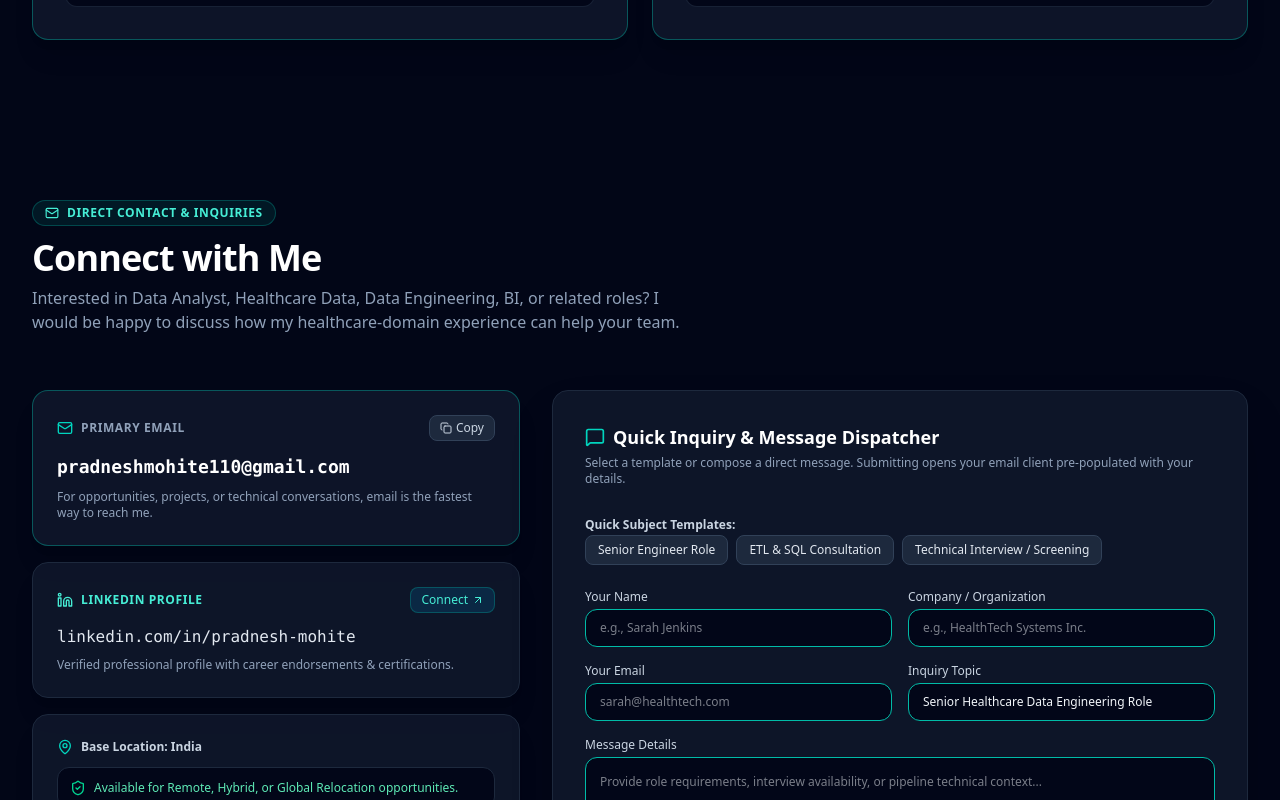
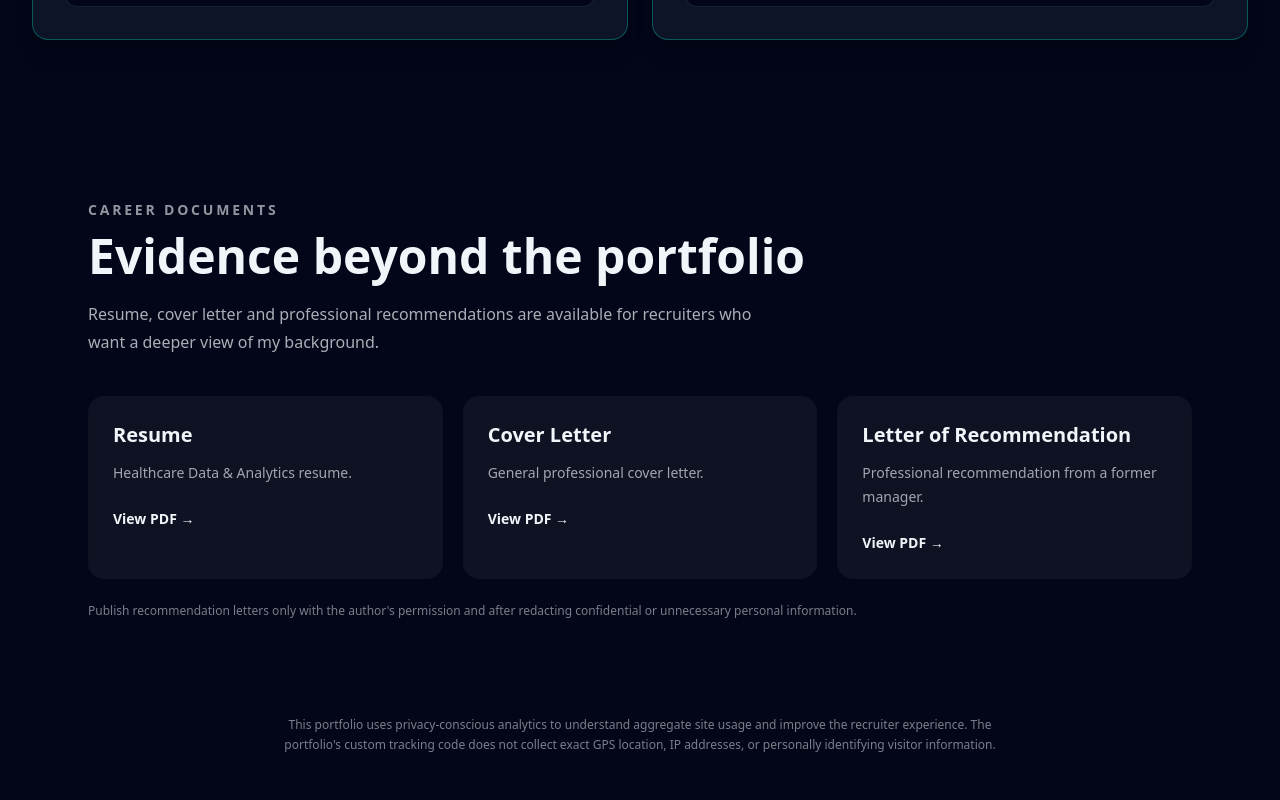
Before and after one commit to pradneshrm/Portfolio-new, a React (Vite) app: page / in a window 1280 px wide. Shown: the part 7800-8600 px from the top of the page. Built offline with nearby package versions, Linux system fonts and the light colour scheme; a web font is replaced by a local one.

Commit message:
Add files via upload

```diff
--- a/src/App.tsx
+++ b/src/App.tsx
@@ -40,6 +40,8 @@ export default function App() {
           <CertificationsAwardsSection />
 
           <EducationSection />
+      <CareerDocuments />
+      <AnalyticsNotice />
 
           <ContactSection />
         </main>
--- a/src/components/AnalyticsNotice.tsx
+++ b/src/components/AnalyticsNotice.tsx
@@ -1,2 +1,12 @@
 import React from 'react';
-export default function AnalyticsNotice() { return <p className="mx-auto max-w-3xl px-6 py-4 text-center text-xs leading-5 opacity-50">This portfolio uses privacy-conscious analytics to understand aggregate site usage and improve the recruiter experience. No exact GPS location, IP address, or personally identifying visitor information is collected by the portfolio's custom tracking code.</p>; }
+
+export default function AnalyticsNotice() {
+  return (
+    <p className="mx-auto max-w-3xl px-6 py-4 text-center text-xs leading-5 opacity-50">
+      This portfolio uses privacy-conscious analytics to understand aggregate
+      site usage and improve the recruiter experience. The portfolio&apos;s
+      custom tracking code does not collect exact GPS location, IP addresses,
+      or personally identifying visitor information.
+    </p>
+  );
+}
--- a/src/components/CareerDocuments.tsx
+++ b/src/components/CareerDocuments.tsx
@@ -2,17 +2,67 @@ import React from 'react';
 import { trackPortfolioEvent } from '../lib/portfolioAnalytics';
 
 const documents = [
-  { title:'Resume', description:'Healthcare Data & Analytics resume.', href:'/portfolio-new/documents/resume.pdf', event:'resume_click' as const },
-  { title:'Cover Letter', description:'General professional cover letter.', href:'/portfolio-new/documents/cover-letter.pdf', event:'cover_letter_click' as const },
-  { title:'Letter of Recommendation', description:'Professional recommendation from a former manager.', href:'/portfolio-new/documents/lor-manager-1.pdf', event:'lor_click' as const },
+  {
+    title: 'Resume',
+    description: 'Healthcare Data & Analytics resume.',
+    href: '/Portfolio-new/documents/resume.pdf',
+    event: 'resume_click' as const,
+  },
+  {
+    title: 'Cover Letter',
+    description: 'General professional cover letter.',
+    href: '/Portfolio-new/documents/cover-letter.pdf',
+    event: 'cover_letter_click' as const,
+  },
+  {
+    title: 'Letter of Recommendation',
+    description: 'Professional recommendation from a former manager.',
+    href: '/Portfolio-new/documents/lor-manager-1.pdf',
+    event: 'lor_click' as const,
+  },
 ];
 
 export default function CareerDocuments() {
-  return <section id="documents" className="py-20"><div className="mx-auto max-w-6xl px-6">
-    <p className="mb-3 text-sm font-semibold uppercase tracking-[0.2em] opacity-60">Career Documents</p>
-    <h2 className="text-3xl font-bold md:text-5xl">Evidence beyond the portfolio</h2>
-    <p className="mt-5 max-w-2xl text-base leading-7 opacity-70">Resume, cover letter and professional recommendations are available for recruiters who want a deeper view of my background.</p>
-    <div className="mt-10 grid gap-5 md:grid-cols-3">{documents.map(doc => <a key={doc.title} href={doc.href} target="_blank" rel="noreferrer" onClick={() => trackPortfolioEvent(doc.event)} className="group rounded-2xl border border-black/10 bg-white/5 p-6 transition hover:-translate-y-1"><h3 className="text-xl font-semibold">{doc.title}</h3><p className="mt-3 text-sm leading-6 opacity-65">{doc.description}</p><span className="mt-6 inline-block text-sm font-semibold">View PDF →</span></a>)}</div>
-    <p className="mt-6 text-xs opacity-50">Publish recommendation letters only with the author's permission and redact confidential or personal information.</p>
-  </div></section>;
+  return (
+    <section id="documents" className="py-20">
+      <div className="mx-auto max-w-6xl px-6">
+        <p className="mb-3 text-sm font-semibold uppercase tracking-[0.2em] opacity-60">
+          Career Documents
+        </p>
+        <h2 className="text-3xl font-bold md:text-5xl">
+          Evidence beyond the portfolio
+        </h2>
+        <p className="mt-5 max-w-2xl text-base leading-7 opacity-70">
+          Resume, cover letter and professional recommendations are available
+          for recruiters who want a deeper view of my background.
+        </p>
+
+        <div className="mt-10 grid gap-5 md:grid-cols-3">
+          {documents.map((doc) => (
+            <a
+              key={doc.title}
+              href={doc.href}
+              target="_blank"
+              rel="noreferrer"
+              onClick={() => trackPortfolioEvent(doc.event)}
+              className="group rounded-2xl border border-black/10 bg-white/5 p-6 transition hover:-translate-y-1"
+            >
+              <h3 className="text-xl font-semibold">{doc.title}</h3>
+              <p className="mt-3 text-sm leading-6 opacity-65">
+                {doc.description}
+              </p>
+              <span className="mt-6 inline-block text-sm font-semibold">
+                View PDF →
+              </span>
+            </a>
+          ))}
+        </div>
+
+        <p className="mt-6 text-xs opacity-50">
+          Publish recommendation letters only with the author&apos;s permission
+          and after redacting confidential or unnecessary personal information.
+        </p>
+      </div>
+    </section>
+  );
 }
--- a/src/components/PortfolioAnalyticsSetup.tsx
+++ b/src/components/PortfolioAnalyticsSetup.tsx
@@ -1,21 +1,41 @@
 import { useEffect } from 'react';
 
-// Replace G-XXXXXXXXXX with your Google Analytics 4 Measurement ID.
-// If unchanged, analytics is not loaded.
+/**
+ * Google Analytics 4.
+ *
+ * Replace G-XXXXXXXXXX with your real Measurement ID.
+ * Until then, this component does nothing.
+ */
 const MEASUREMENT_ID = 'G-XXXXXXXXXX';
 
 export default function PortfolioAnalyticsSetup() {
   useEffect(() => {
-    if (MEASUREMENT_ID === 'G-XXXXXXXXXX' || document.querySelector('script[data-portfolio-ga4="true"]')) return;
+    if (
+      MEASUREMENT_ID === 'G-XXXXXXXXXX' ||
+      document.querySelector('script[data-portfolio-ga4="true"]')
+    ) {
+      return;
+    }
+
     const script = document.createElement('script');
     script.async = true;
     script.src = `https://www.googletagmanager.com/gtag/js?id=${MEASUREMENT_ID}`;
     script.dataset.portfolioGa4 = 'true';
     document.head.appendChild(script);
+
     const inline = document.createElement('script');
     inline.dataset.portfolioGa4 = 'true';
-    inline.innerHTML = `window.dataLayer=window.dataLayer||[];window.gtag=function(){window.dataLayer.push(arguments)};window.gtag('js',new Date());window.gtag('config','${MEASUREMENT_ID}',{anonymize_ip:true,send_page_view:true});`;
+    inline.innerHTML = `
+      window.dataLayer = window.dataLayer || [];
+      window.gtag = function(){window.dataLayer.push(arguments);}
+      window.gtag('js', new Date());
+      window.gtag('config', '${MEASUREMENT_ID}', {
+        anonymize_ip: true,
+        send_page_view: true
+      });
+    `;
     document.head.appendChild(inline);
   }, []);
+
   return null;
 }
--- a/src/lib/portfolioAnalytics.ts
+++ b/src/lib/portfolioAnalytics.ts
@@ -1,11 +1,62 @@
-export type PortfolioEventName = 'page_view'|'resume_click'|'cover_letter_click'|'lor_click'|'linkedin_click'|'email_click'|'case_study_view'|'dashboard_view'|'contact_click';
+/**
+ * Privacy-conscious portfolio interaction analytics.
+ *
+ * Tracks interactions such as resume, cover-letter, LOR, LinkedIn,
+ * email, case-study and dashboard clicks.
+ *
+ * This custom code does NOT collect IP addresses, exact GPS coordinates,
+ * or personally identifying visitor information.
+ */
 
-export function trackPortfolioEvent(eventName: PortfolioEventName, params: Record<string, string | number | boolean> = {}) {
+export type PortfolioEventName =
+  | 'page_view'
+  | 'resume_click'
+  | 'cover_letter_click'
+  | 'lor_click'
+  | 'linkedin_click'
+  | 'email_click'
+  | 'case_study_view'
+  | 'dashboard_view'
+  | 'contact_click';
+
+export function trackPortfolioEvent(
+  eventName: PortfolioEventName,
+  params: Record<string, string | number | boolean> = {}
+) {
   try {
-    const w = window as Window & { gtag?: (...args: unknown[]) => void };
-    if (typeof w.gtag === 'function') w.gtag('event', eventName, { ...params, page_location: window.location.href, page_title: document.title });
-    const points: Record<PortfolioEventName, number> = { page_view:1, resume_click:8, cover_letter_click:5, lor_click:5, linkedin_click:6, email_click:10, case_study_view:4, dashboard_view:4, contact_click:10 };
-    const current = Number(window.localStorage.getItem('portfolio_engagement_score') || '0');
-    window.localStorage.setItem('portfolio_engagement_score', String(current + (points[eventName] || 0)));
-  } catch { /* analytics must never break the portfolio */ }
+    const w = window as Window & {
+      gtag?: (...args: unknown[]) => void;
+    };
+
+    if (typeof w.gtag === 'function') {
+      w.gtag('event', eventName, {
+        ...params,
+        page_location: window.location.href,
+        page_title: document.title,
+      });
+    }
+
+    const points: Record<PortfolioEventName, number> = {
+      page_view: 1,
+      resume_click: 8,
+      cover_letter_click: 5,
+      lor_click: 5,
+      linkedin_click: 6,
+      email_click: 10,
+      case_study_view: 4,
+      dashboard_view: 4,
+      contact_click: 10,
+    };
+
+    const current = Number(
+      window.localStorage.getItem('portfolio_engagement_score') || '0'
+    );
+
+    window.localStorage.setItem(
+      'portfolio_engagement_score',
+      String(current + (points[eventName] || 0))
+    );
+  } catch {
+    // Analytics must never break the portfolio.
+  }
 }
```
Also changed, not shown: public/documents/README.md.
